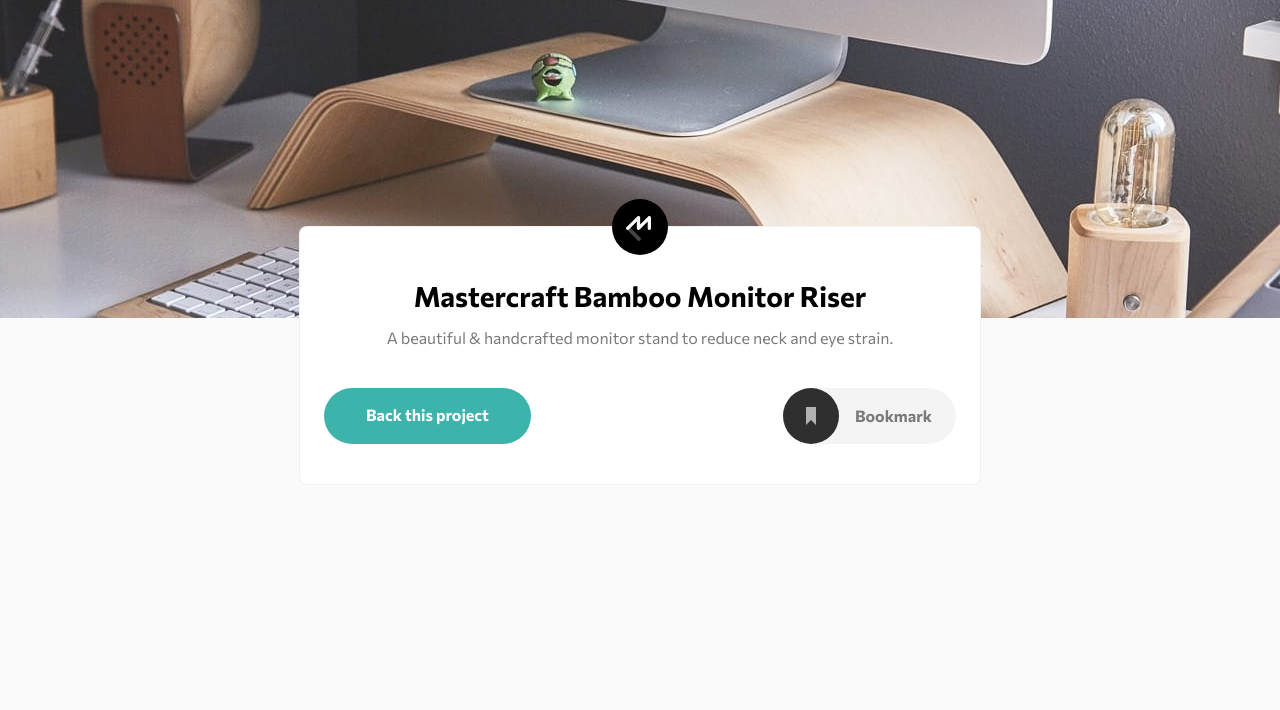
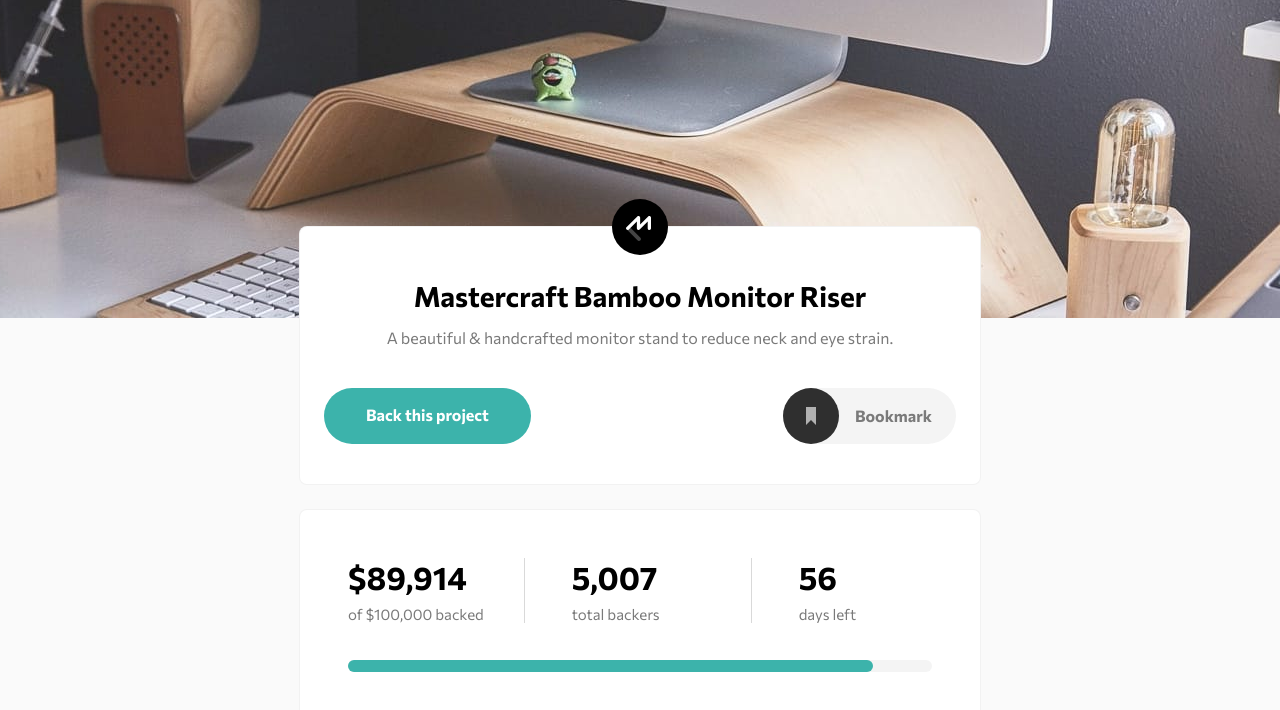
Before and after one commit to ionStici/crowdfunding-product-page, a website with bundled scripts: page index.html in a window 1280 px wide. Shown: the part 82-792 px from the top of the page. Built offline with nearby package versions, Linux system fonts and the light colour scheme.

Commit message:
Add sum section and adjust the design for small screens

```diff
--- a/index.html
+++ b/index.html
@@ -49,22 +49,36 @@
                 </div>
             </div>
         </section>
+
+        <section class="sum">
+            <div class="sum__container">
+                <div class="sum__cols-wrapper">
+                    <div class="sum__col sum__col--1">
+                        <p class="sum__col-nums">$89,914</p>
+                        <p class="sum__col-description">of $100,000 backed</p>
+                    </div>
+
+                    <div class="sum__col sum__col--2">
+                        <p class="sum__col-nums">5,007</p>
+                        <p class="sum__col-description">total backers</p>
+                    </div>
+
+                    <div class="sum__col sum__col--3">
+                        <p class="sum__col-nums">56</p>
+                        <p class="sum__col-description">days left</p>
+                    </div>
+                </div>
+
+                <div class="sum__progress-bar"></div>
+            </div>
+        </section>
+
+        <section style="margin-bottom: 500px;"></section>
     </main>
 
 
 
     <div style="display: none;">
-
-
-
-
-
-  Bookmark
-
-  $89,914 of $100,000 backed
-  5,007 total backers
-  56 days left
-
   About this project
 
   The Mastercraft Bamboo Monitor Riser is a sturdy and stylish platform that elevates your screen
--- a/src/css/_back.scss
+++ b/src/css/_back.scss
@@ -2,6 +2,7 @@
     max-width: 730px;
     margin: 0 auto;
     margin-top: -56px;
+    margin-bottom: 24px;
 
     &__container {
         position: relative;
@@ -20,7 +21,7 @@
         top: -28px;
     }
 
-    @media only screen and (min-width: 768px) {
+    @media only screen and (min-width: 600px) {
         margin-top: -92px;
     }
 
@@ -30,20 +31,33 @@
         justify-content: center;
         column-gap: 9px;
 
-        @media only screen and (min-width: 768px) {
+        @media only screen and (max-width: 370px) {
+            flex-direction: column;
+            row-gap: 15px;
+        }
+
+        @media only screen and (min-width: 600px) {
             column-gap: revert;
             justify-content: space-between;
+        }
+    }
+
+    .p {
+        @media only screen and (max-width: 370px) {
+            font-size: 13px;
         }
     }
 
     &__bookmark-wrapper {
         cursor: pointer;
         transition: opacity 0.2s, background-color 0.2s;
+        border-radius: 50px;
 
-        @media only screen and (min-width: 768px) {
-            display: flex;
-            align-items: center;
-            border-radius: 50px;
+        display: flex;
+        align-items: center;
+
+        @media only screen and (min-width: 600px),
+            only screen and (max-width: 370px) {
             background-color: rgba(47, 47, 47, 0.05);
             padding-right: 24px;
         }
@@ -58,7 +72,8 @@
         display: none;
         transition: color 0.15s;
 
-        @media only screen and (min-width: 768px) {
+        @media only screen and (min-width: 600px),
+            only screen and (max-width: 370px) {
             font-weight: 700;
             font-size: 16px;
             line-height: 20px;
@@ -95,7 +110,7 @@
 .u-back-h1-margin-bottom {
     margin-bottom: 16px;
 
-    @media only screen and (min-width: 768px) {
+    @media only screen and (min-width: 600px) {
         margin-bottom: 15px;
     }
 }
@@ -103,7 +118,7 @@
 .u-back-p-margin-bottom {
     margin-bottom: 24px;
 
-    @media only screen and (min-width: 768px) {
+    @media only screen and (min-width: 600px) {
         margin-bottom: 40px;
     }
 }
--- a/src/css/_base.scss
+++ b/src/css/_base.scss
@@ -23,8 +23,10 @@
     font-size: 20px;
     line-height: 24px;
     color: #000000;
+    padding: 0 10px;
 
-    @media only screen and (min-width: 768px) {
+    @media only screen and (min-width: 600px) {
+        padding: 0;
         font-size: 28px;
         line-height: 34px;
     }
@@ -36,7 +38,7 @@
     line-height: 24px;
     color: #7a7a7a;
 
-    @media only screen and (min-width: 768px) {
+    @media only screen and (min-width: 600px) {
         font-size: 16px;
         line-height: 20px;
     }
--- /dev/null
+++ b/src/css/_sum.scss
@@ -0,0 +1,149 @@
+:root {
+    --progress-bar: 10%;
+}
+
+.sum {
+    max-width: 730px;
+    margin: 0 auto;
+    margin-bottom: 24px;
+
+    &__container {
+        border-radius: 8px;
+        border: 1px solid rgba(0, 0, 0, 0.0497193);
+        background-color: #fff;
+        margin: 0 24px;
+        padding: 32px 24px 40px 24px;
+        text-align: center;
+
+        @media only screen and (min-width: 600px) {
+            padding: 48px 48px 49px 48px;
+            text-align: left;
+        }
+    }
+
+    &__cols-wrapper {
+        @media only screen and (min-width: 600px) {
+            display: flex;
+            align-items: center;
+            justify-content: flex-start;
+            margin-bottom: 37px;
+        }
+    }
+
+    &__col {
+        position: relative;
+
+        &:not(:last-child) {
+            margin-bottom: 49px;
+
+            @media only screen and (min-width: 600px) {
+                margin-bottom: 0;
+            }
+
+            &::before {
+                content: '';
+                width: 80px;
+                height: 1px;
+                background-color: rgba(0, 0, 0, 0.15);
+
+                position: absolute;
+                left: 50%;
+                transform: translateX(-50%);
+                bottom: -25px;
+
+                @media only screen and (min-width: 600px) {
+                    display: none;
+                }
+            }
+        }
+
+        &--1,
+        &--2 {
+            @media only screen and (min-width: 600px) {
+                border-right: 1px solid rgba(0, 0, 0, 0.15);
+                padding-right: 40px;
+                margin-right: 40px;
+            }
+        }
+
+        &--1 {
+            @media only screen and (min-width: 700px) {
+                margin-right: 42px;
+                margin-right: 47px;
+            }
+        }
+
+        &--2 {
+            @media only screen and (min-width: 700px) {
+                padding-right: 91px;
+                margin-right: 47px;
+            }
+        }
+
+        &--3 {
+        }
+
+        &:last-child {
+            margin-bottom: 32px;
+
+            @media only screen and (min-width: 600px) {
+                margin-bottom: 0;
+            }
+        }
+    }
+
+    &__col-nums {
+        font-weight: 700;
+        font-size: 32px;
+        line-height: 39px;
+        color: #000000;
+        margin-bottom: 9px;
+
+        @media only screen and (min-width: 600px) {
+            margin-bottom: 8px;
+        }
+    }
+
+    &__col-description {
+        font-weight: 400;
+        font-size: 14px;
+        line-height: 17px;
+        color: #7a7a7a;
+
+        @media only screen and (min-width: 600px) {
+            font-size: 15px;
+            line-height: 18px;
+        }
+    }
+
+    &__progress-bar {
+        max-width: 350px;
+        margin: 0 auto;
+        height: 12px;
+        background-color: rgba(47, 47, 47, 0.05);
+        border-radius: 50px;
+        position: relative;
+        cursor: pointer;
+        transition: width 0.2s ease-in-out;
+
+        @media only screen and (min-width: 600px) {
+            max-width: 100%;
+        }
+
+        &::after {
+            content: '';
+            position: absolute;
+            z-index: 2;
+            left: 0;
+            top: 0;
+
+            width: var(--progress-bar);
+
+            height: 100%;
+            border-radius: 50px;
+            background-color: #3cb3ab;
+
+            transition: width 0.5s ease-in-out;
+        }
+    }
+}
--- a/src/css/main.scss
+++ b/src/css/main.scss
@@ -1,3 +1,4 @@
 @import 'base';
 @import 'header-nav';
 @import 'back';
+@import 'sum';
--- a/src/js/main.js
+++ b/src/js/main.js
@@ -1,2 +1,3 @@
 import './mobileNav.js';
 import './bookmarkProject.js';
+import './sum.js';
--- /dev/null
+++ b/src/js/sum.js
@@ -0,0 +1,10 @@
+const progressBar = document.querySelector('.sum__progress-bar');
+
+let sum = 89914;
+const max = 100000;
+let percentages = (sum * 100) / max;
+
+const setProgressBar = val =>
+    document.documentElement.style.setProperty('--progress-bar', `${val}%`);
+
+setTimeout(() => setProgressBar(percentages), 250);
```
Also changed, not shown: src/css/style.css.
